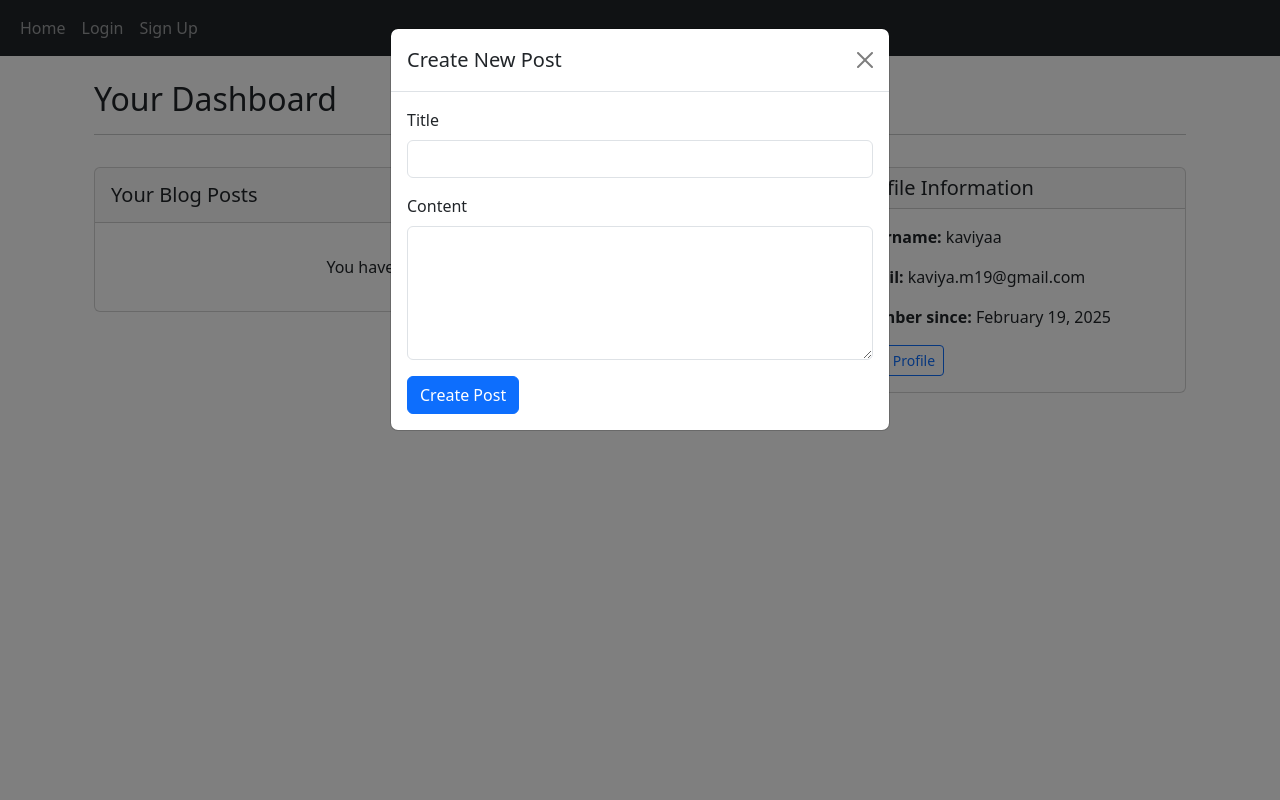
After one commit to kaviyaM019/Blog_flask, a Flask app: template website/templates/dashboard.html in a window 1280 px wide, after a click on "New Post". The commit adds this page. Run offline with Flask 3, Linux system fonts and the light colour scheme; the template is opened without the code that fills it: values that come from a table or form of the project are taken from there, others are empty.

Commit message:
project update

```diff
--- /dev/null
+++ b/requirements.txt
@@ -0,0 +1,4 @@
+Flask==3.0.2
+Flask-SQLAlchemy==3.1.1
+Flask-Login==0.6.3
+Werkzeug==3.0.1
--- a/website/__init__.py
+++ b/website/__init__.py
@@ -23,6 +23,7 @@ def create_app():
     create_database(app)
     login_manager = LoginManager()
     login_manager.login_view = "auth.login"
+    login_manager.login_message = ""  # Remove the default message
     login_manager.init_app(app)
 
     @login_manager.user_loader
--- a/website/templates/base.html
+++ b/website/templates/base.html
@@ -4,37 +4,37 @@
     <meta charset="UTF-8">
     <meta http-equiv="X-UA-Compatible" content="IE=edge" />
     <meta name="viewport" content="width=device-width, initial-scale=1.0">
-    <link
-    href="https://cdn.jsdelivr.net/npm/bootstrap@5.3.3/dist/css/bootstrap.min.css" rel="stylesheet" integrity="sha384-QWTKZyjpPEjISv5WaRU9OFeRpok6YctnYmDr5pNlyT2bRjXh0JMhjY6hW+ALEwIH" crossorigin="anonymous">
+    <link href="https://cdn.jsdelivr.net/npm/bootstrap@5.3.3/dist/css/bootstrap.min.css" rel="stylesheet" integrity="sha384-QWTKZyjpPEjISv5WaRU9OFeRpok6YctnYmDr5pNlyT2bRjXh0JMhjY6hW+ALEwIH" crossorigin="anonymous">
     <title>{% block title %}{% endblock %}</title>
 </head>
 <body>
     <nav class="navbar navbar-expand-lg navbar-dark bg-dark">
         <div class="container-fluid">
-        <button
-            class="navbar-toggler"
-            type="button"
-            data-bs-toggle="collapse"
-            data-bs-target="#navbar"
-            >
+            <button class="navbar-toggler" type="button" data-bs-toggle="collapse" data-bs-target="#navbar">
                 <span class="navbar-toggler-icon"></span>
             </button>
             <div class="collapse navbar-collapse" id="navbar">
                 <div class="navbar-nav">
                     <a class="nav-item nav-link" href="/home">Home</a>
                     <a class="nav-item nav-link" href="/login">Login</a>
-                <a class="nav-item nav-link" href="/sign-up">Sign_Up</a>
+                    <a class="nav-item nav-link" href="/sign-up">Sign Up</a>
                 </div>
             </div>
         </div>
     </nav>
 
+    <div class="container mt-3">
+        {% with messages = get_flashed_messages(with_categories=True) %}
+            {% if messages %}
+                {% for category, message in messages %}
+                    <div class="alert alert-{{ category }}">{{ message }}</div>
+                {% endfor %}
+            {% endif %}
+        {% endwith %}
 
-  <div class="container">{% block content %}{% endblock %}</div>
-  <script src="https://cdn.jsdelivr.net/npm/bootstrap@5.3.3/dist/js/bootstrap.bundle.min.js" integrity="sha384-YvpcrYf0tY3lHB60NNkmXc5s9fDVZLESaAA55NDzOxhy9GkcIdslK1eN7N6jIeHz" crossorigin="anonymous">
+        {% block content %}{% endblock %}
+    </div>
 
-  </script>
-
-
+    <script src="https://cdn.jsdelivr.net/npm/bootstrap@5.3.3/dist/js/bootstrap.bundle.min.js" integrity="sha384-YvpcrYf0tY3lHB60NNkmXc5s9fDVZLESaAA55NDzOxhy9GkcIdslK1eN7N6jIeHz" crossorigin="anonymous"></script>
 </body>
 </html>
--- /dev/null
+++ b/website/templates/dashboard.html
@@ -0,0 +1,81 @@
+{% extends "base.html" %}
+{% block title %}Dashboard{% endblock %}
+{% block content %}
+<div class="container">
+    <div class="row mt-4">
+        <div class="col-md-12">
+            <h2>Your Dashboard</h2>
+            <hr>
+        </div>
+    </div>
+
+    <div class="row mt-3">
+        <div class="col-md-8">
+            <div class="card">
+                <div class="card-header d-flex justify-content-between align-items-center">
+                    <h5 class="mb-0">Your Blog Posts</h5>
+                    <button class="btn btn-primary" data-bs-toggle="modal" data-bs-target="#newPostModal">
+                        New Post
+                    </button>
+                </div>
+                <div class="card-body">
+                    {% if posts %}
+                        {% for post in posts %}
+                            <div class="card mb-3">
+                                <div class="card-body">
+                                    <h5 class="card-title">{{ post.title }}</h5>
+                                    <p class="card-text">{{ post.content[:200] }}...</p>
+                                    <p class="text-muted">Posted on: {{ post.date_created.strftime('%B %d, %Y') }}</p>
+                                    <a href="#" class="btn btn-sm btn-primary">Edit</a>
+                                    <a href="#" class="btn btn-sm btn-danger">Delete</a>
+                                </div>
+                            </div>
+                        {% endfor %}
+                    {% else %}
+                        <p class="text-center mt-3">You haven't created any posts yet.</p>
+                    {% endif %}
+                </div>
+            </div>
+        </div>
+
+        <div class="col-md-4">
+            <div class="card">
+                <div class="card-header">
+                    <h5 class="mb-0">Profile Information</h5>
+                </div>
+                <div class="card-body">
+                    <p><strong>Username:</strong> {{ user.username }}</p>
+                    <p><strong>Email:</strong> {{ user.email }}</p>
+                    <p><strong>Member since:</strong> {{ user.date_created.strftime('%B %d, %Y') }}</p>
+                    <a href="#" class="btn btn-outline-primary btn-sm">Edit Profile</a>
+                </div>
+            </div>
+        </div>
+    </div>
+</div>
+
+<!-- New Post Modal -->
+<div class="modal fade" id="newPostModal" tabindex="-1" aria-labelledby="newPostModalLabel" aria-hidden="true">
+    <div class="modal-dialog">
+        <div class="modal-content">
+            <div class="modal-header">
+                <h5 class="modal-title" id="newPostModalLabel">Create New Post</h5>
+                <button type="button" class="btn-close" data-bs-dismiss="modal" aria-label="Close"></button>
+            </div>
+            <div class="modal-body">
+                <form method="POST" action="/create-post">
+                    <div class="mb-3">
+                        <label for="title" class="form-label">Title</label>
+                        <input type="text" class="form-control" id="title" name="title" required>
+                    </div>
+                    <div class="mb-3">
+                        <label for="content" class="form-label">Content</label>
+                        <textarea class="form-control" id="content" name="content" rows="5" required></textarea>
+                    </div>
+                    <button type="submit" class="btn btn-primary">Create Post</button>
+                </form>
+            </div>
+        </div>
+    </div>
+</div>
+{% endblock %}
--- a/website/templates/home.html
+++ b/website/templates/home.html
@@ -2,7 +2,4 @@
 {% block title %}Home{% endblock %}
 {% block content %}
 <h1>hello is this test!</h1>
-
-
-
 {% endblock %}
```
Also changed, not shown: website/auth.py (+20 -12 lines), website/templates/login.html (+1 -10 lines), website/templates/signup.html (+19 -24 lines), website/views.py (+3 -4 lines), instance/database.db, website/models.py (line endings or trailing spaces). Lines whose indentation alone changed are shown as unchanged.
